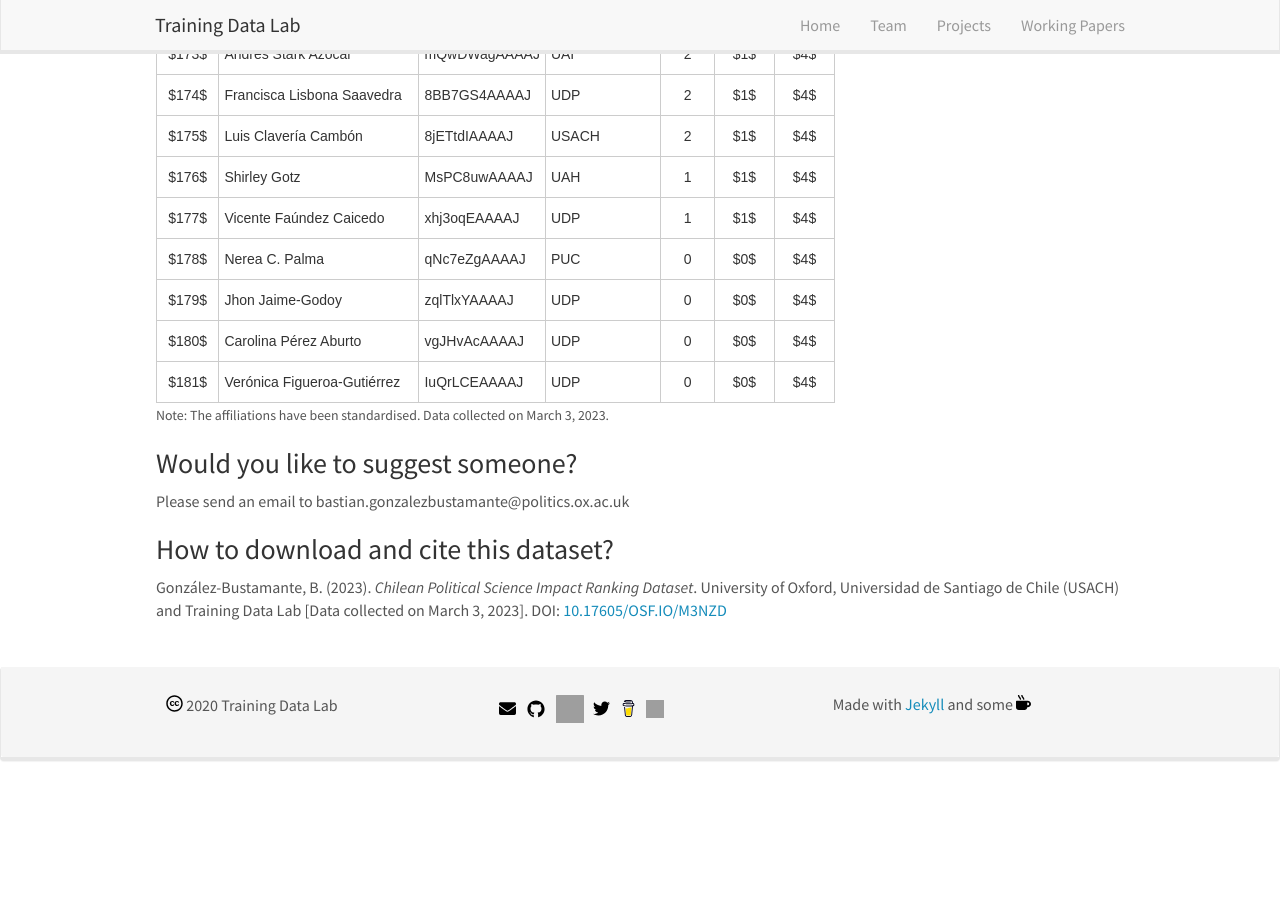
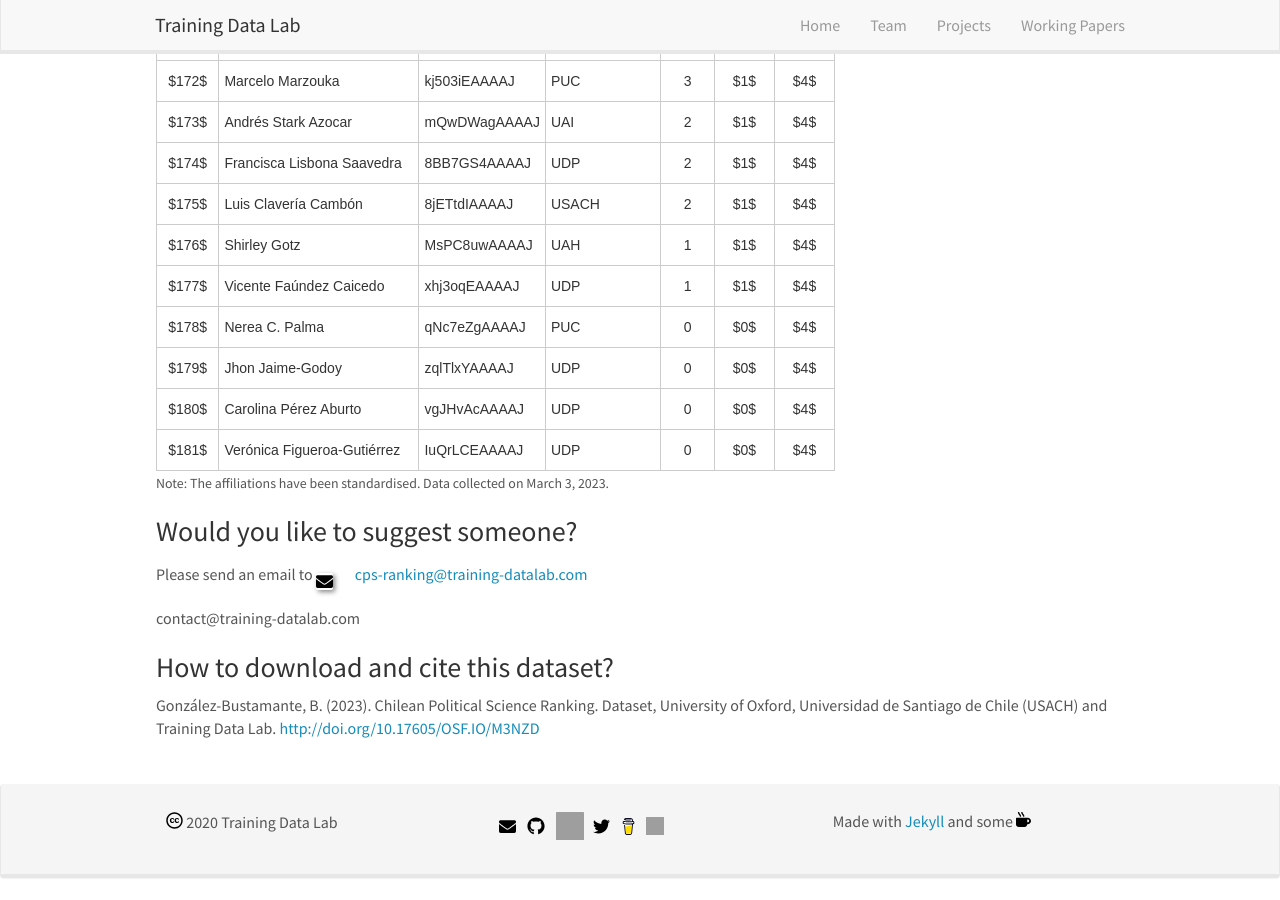
Before and after one commit to training-datalab/old-training-datalab.com, a Jekyll site: the page built from _pages/2023-03-03-impact-ranking.md, in a window 1280 px wide and 900 px high, scrolled down 7242 px. Built offline with Jekyll 4.4.1, drawn with Linux system fonts in a browser that asks for light colours; nearby versions of some CDN libraries; before the commit the page ends 8025 px from its top, so only the background shows below that; some of the changed text lies outside the part shown.

Commit message:
Update 2023-03-03-impact-ranking.md

```diff
--- a/_pages/2023-03-03-impact-ranking.md
+++ b/_pages/2023-03-03-impact-ranking.md
@@ -223,49 +227,49 @@
     <td class="tg-c3ow">1</td>
   </tr>
   <tr>
-    <td class="tg-c3ow">$22$</td>
+    <td class="tg-c3ow">22</td>
     <td class="tg-0pky">Javier Couso</td>
-    <td class="tg-0pky">r0EzJ\_IAAAAJ</td>
+    <td class="tg-0pky">r0EzJ_IAAAAJ</td>
     <td class="tg-0pky">UDP</td>
     <td class="tg-c3ow">1,634</td>
-    <td class="tg-c3ow">$18$</td>
-    <td class="tg-c3ow">$1$</td>
-  </tr>
-  <tr>
-    <td class="tg-c3ow">$23$</td>
+    <td class="tg-c3ow">18</td>
+    <td class="tg-c3ow">1</td>
+  </tr>
+  <tr>
+    <td class="tg-c3ow">23</td>
     <td class="tg-0pky">Sergio Toro Maureira</td>
     <td class="tg-0pky">F7Dguu4AAAAJ</td>
     <td class="tg-0pky">UMAYOR</td>
     <td class="tg-c3ow">985</td>
-    <td class="tg-c3ow">$18$</td>
-    <td class="tg-c3ow">$1$</td>
-  </tr>
-  <tr>
-    <td class="tg-c3ow">$24$</td>
+    <td class="tg-c3ow">18</td>
+    <td class="tg-c3ow">1</td>
+  </tr>
+  <tr>
+    <td class="tg-c3ow">24</td>
     <td class="tg-0pky">Arturo Arriagada</td>
     <td class="tg-0pky">TzPYdWsAAAAJ</td>
     <td class="tg-0pky">UAI</td>
     <td class="tg-c3ow">1,770</td>
-    <td class="tg-c3ow">$17$</td>
-    <td class="tg-c3ow">$1$</td>
-  </tr>
-  <tr>
-    <td class="tg-c3ow">$25$</td>
+    <td class="tg-c3ow">17</td>
+    <td class="tg-c3ow">1</td>
+  </tr>
+  <tr>
+    <td class="tg-c3ow">25</td>
     <td class="tg-0pky">Mauricio Olavarría-Gambi</td>
     <td class="tg-0pky">yXeMPpEAAAAJ</td>
     <td class="tg-0pky">USACH</td>
     <td class="tg-c3ow">1,513</td>
-    <td class="tg-c3ow">$17$</td>
-    <td class="tg-c3ow">$1$</td>
-  </tr>
-  <tr>
-    <td class="tg-c3ow">$26$</td>
+    <td class="tg-c3ow">17</td>
+    <td class="tg-c3ow">1</td>
+  </tr>
+  <tr>
+    <td class="tg-c3ow">26</td>
     <td class="tg-0pky">Leslie Wehner</td>
     <td class="tg-0pky">8jxM4fcAAAAJ</td>
     <td class="tg-0pky">UOB</td>
     <td class="tg-c3ow">1,401</td>
-    <td class="tg-c3ow">$17$</td>
-    <td class="tg-c3ow">$1$</td>
+    <td class="tg-c3ow">17</td>
+    <td class="tg-c3ow">1</td>
   </tr>
   <tr>
     <td class="tg-c3ow">$27$</td>
@@ -1668,10 +1672,12 @@
 
 ### Would you like to suggest someone?
 
-Please send an email to <i class="fas fa-envelope"></i> bastian.gonzalezbustamante@politics.ox.ac.uk
+Please send an email to <img src="{{ site.url }}{{ site.baseurl }}/images/svg/envelope-solid.svg" alt="Email" height="17" width="17" /><a href="mailto:cps-ranking@training-datalab.com">cps-ranking@training-datalab.com</a>
+
+contact@training-datalab.com
 
 ### How to download and cite this dataset?
 
-González-Bustamante, B. (2023). *Chilean Political Science Impact Ranking Dataset*. University of Oxford, Universidad de Santiago de Chile (USACH) and Training Data Lab [Data collected on March 3, 2023]. DOI: [10.17605/OSF.IO/M3NZD](http://doi.org/10.17605/OSF.IO/M3NZD)
+González-Bustamante, B. (2023). Chilean Political Science Ranking. Dataset, University of Oxford, Universidad de Santiago de Chile (USACH) and Training Data Lab. [http://doi.org/10.17605/OSF.IO/M3NZD](http://doi.org/10.17605/OSF.IO/M3NZD)
 
 <br />
```
Also changed, not shown: other parts of _pages/2023-03-03-impact-ranking.md (+4 -0 lines).
